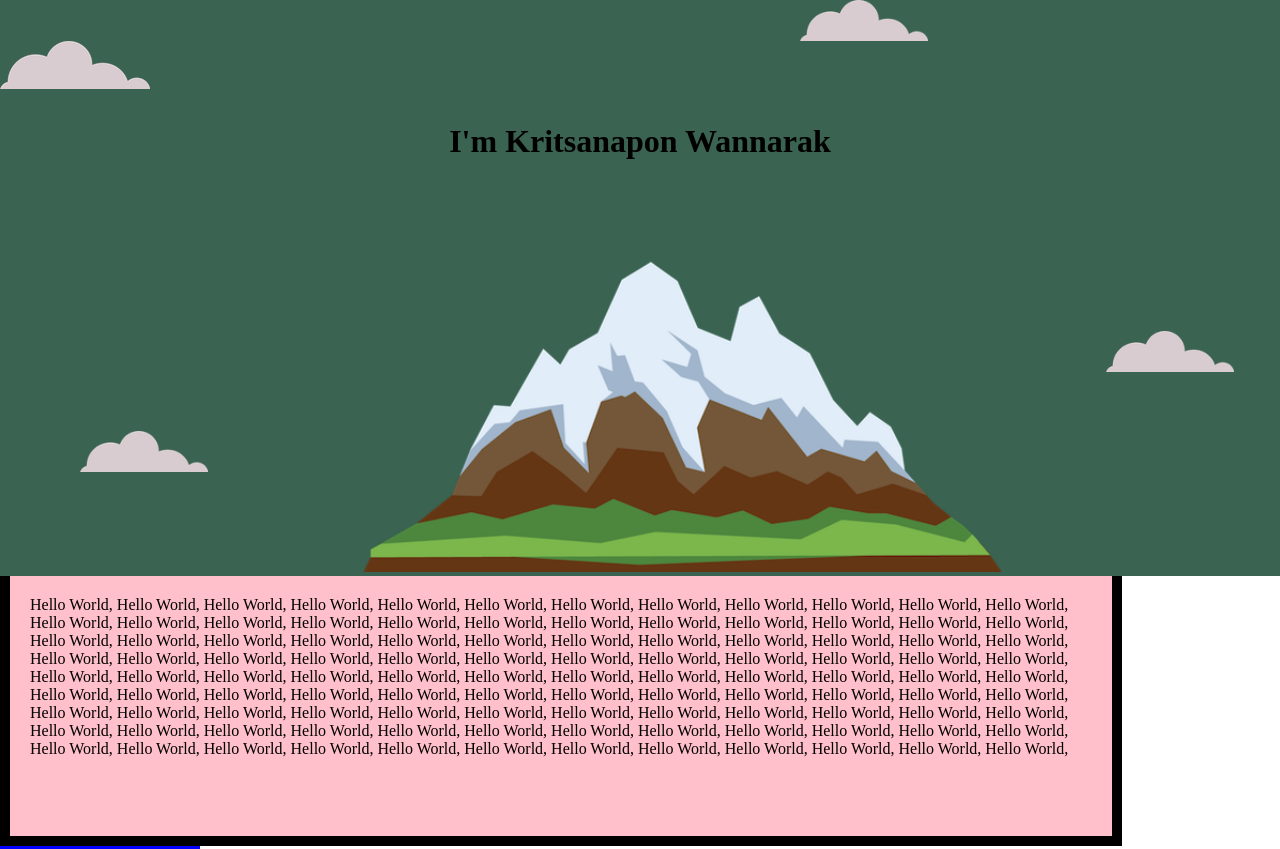
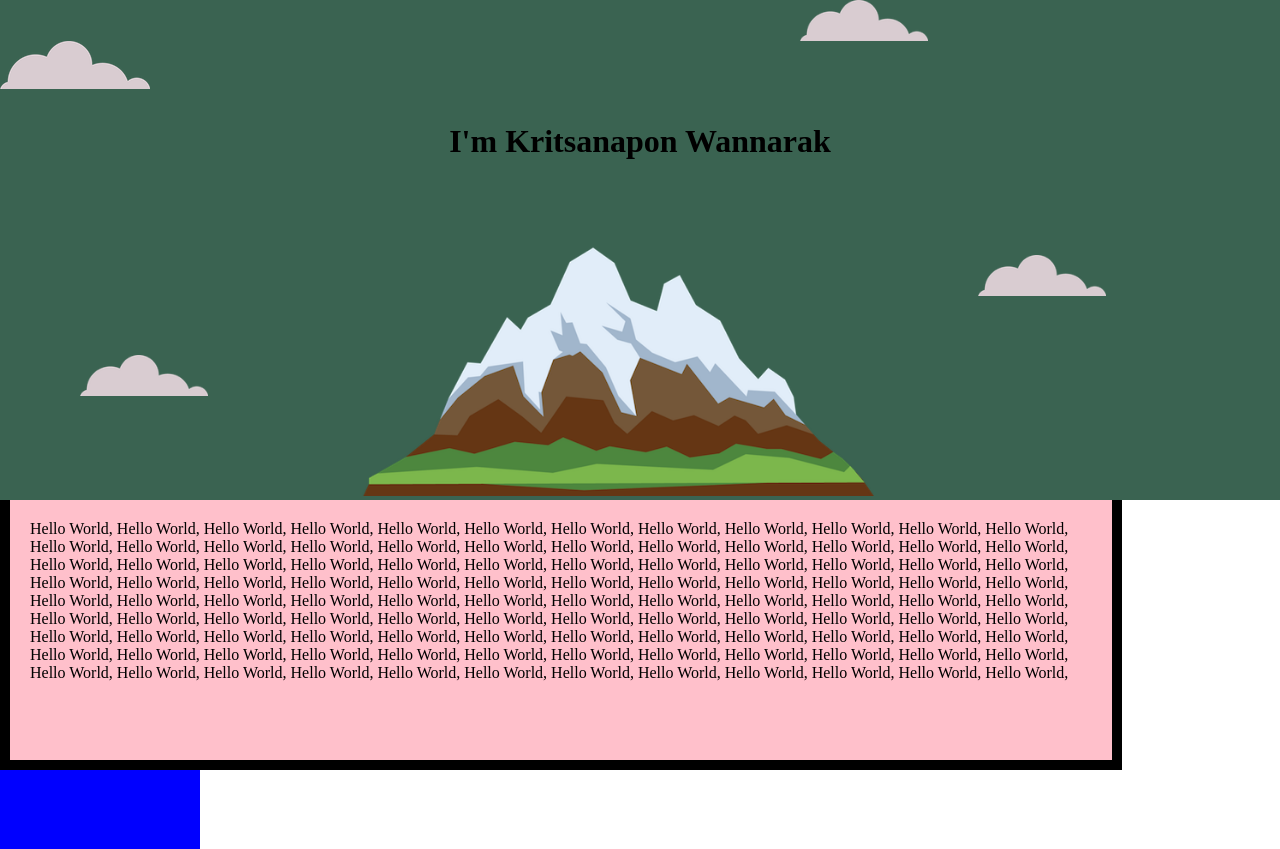
Before and after one commit to KritsW/Resume, a plain HTML site: page CSS - My Site New/index.html in a window 1280 px wide. Shown: the top 849 px of the page. Drawn offline with Linux system fonts and the light colour scheme.

Commit message:
Add files via upload

```diff
--- a/CSS - My Site New/css/Styles.css
+++ b/CSS - My Site New/css/Styles.css
@@ -35,7 +35,7 @@ h1{
 .mountain1{
   margin-left: 150px;
   margin-right: 100px;
-  width: 50%;
+  width: 40%;
 }
 
 .example-div{
--- a/CSS - My Site New/index.html
+++ b/CSS - My Site New/index.html
@@ -12,7 +12,7 @@
       <img class="cloud2"src="images\cloud.png" alt="cloud.png">
       <h1><center>I'm Kritsanapon Wannarak</center></h1>
       <img class="cloud3"src="images\cloud.png" alt="cloud.png">
-      <img class="mountain1" src="images\mountain.png" alt="cloud.png">
+      <img class="mountain1" src="images\mountain.png" alt="mountain.png">
       <img class="cloud4"src="images\cloud.png" alt="cloud.png">
     </div>
 
```
